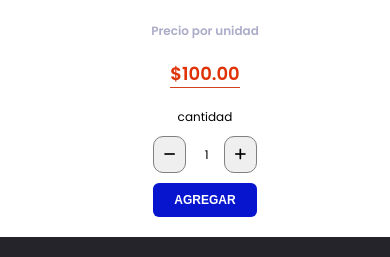
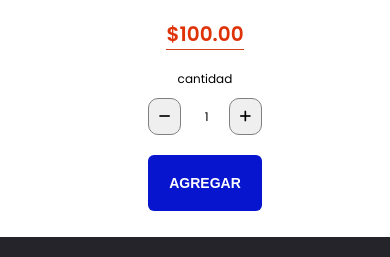
Before and after one commit to Alek30k/CsaRta, a React (Create React App) app: page /product/1 in a window 390 px wide. Shown: the part 487-744 px from the top of the page. Built offline with nearby package versions, Linux system fonts and the light colour scheme.

Commit message:
last commit

```diff
--- a/src/components/flashDeals/ProductCard.css
+++ b/src/components/flashDeals/ProductCard.css
@@ -418,7 +418,7 @@
     border-bottom: 1px solid #d1411e;
   }
 }
-@media (max-width: 450px) {
+@media (max-width: 375px) {
   .containerProduct {
     flex-direction: column;
   }
@@ -432,25 +432,6 @@
 
   .sliderWrapper {
     justify-content: center;
-  }
-
-  .images {
-    flex: 1;
-    position: absolute;
-    top: 0px;
-    left: 0px;
-    display: flex;
-    align-items: center;
-    justify-content: center;
-    flex-direction: column;
-    display: none;
-  }
-  .images img {
-    width: 80%;
-    height: 50px;
-    object-fit: contain;
-    cursor: pointer;
-    margin-bottom: 10px;
   }
 
   .sliderImg {
@@ -481,21 +462,21 @@
 
   .cantidad {
     font-size: 12px;
-    gap: 10px;
+    gap: 0px;
     display: flex;
     align-items: center;
     justify-content: space-between;
     flex-direction: column;
-    margin-bottom: 10px;
+    margin-bottom: 4px;
   }
 
   .count {
     margin: 5px;
   }
   .buttonp {
-    padding: 10px;
+    padding: 8px;
     font-size: 12px;
-    margin-bottom: 20px;
+    margin-bottom: 30px;
   }
 
   .pricee {
```
